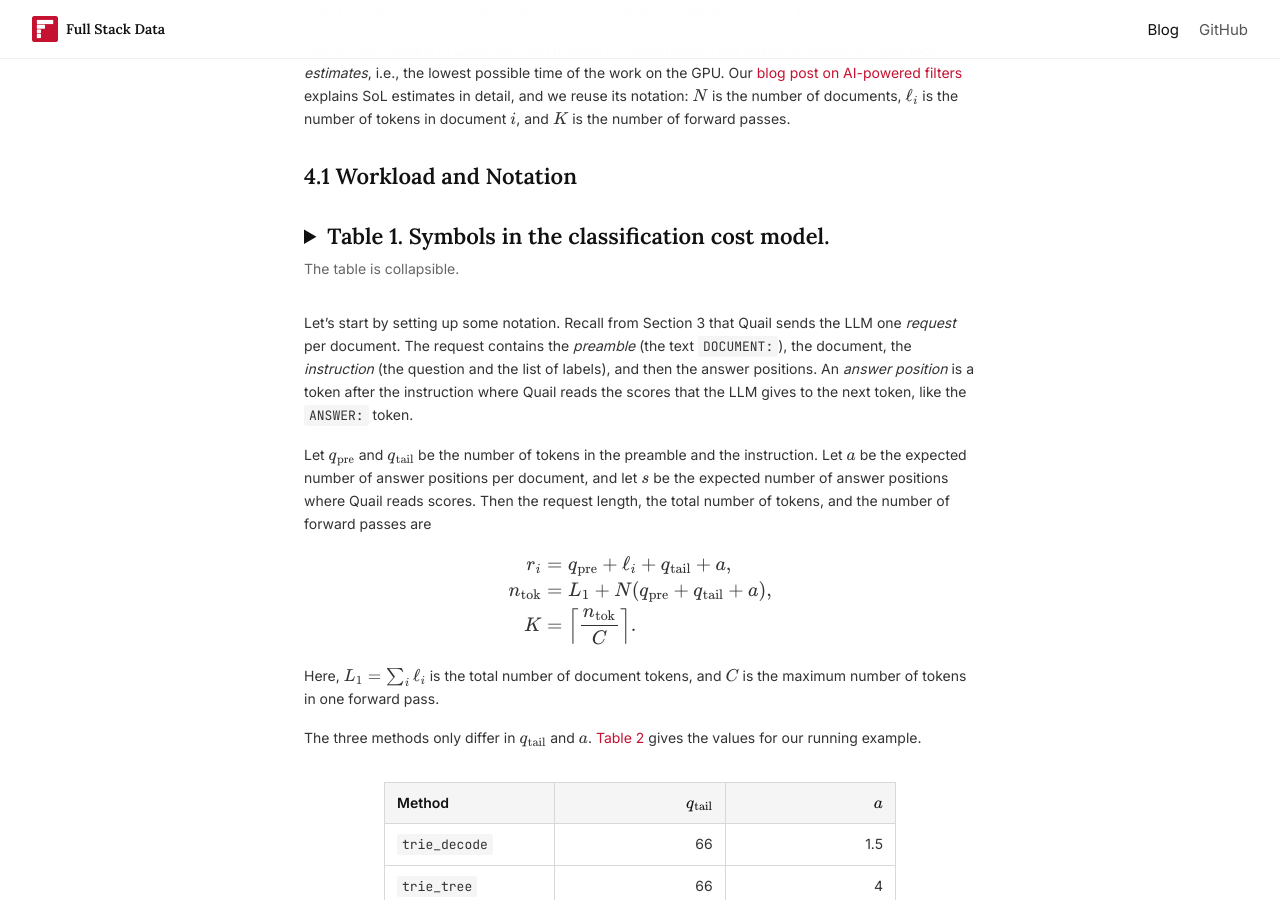
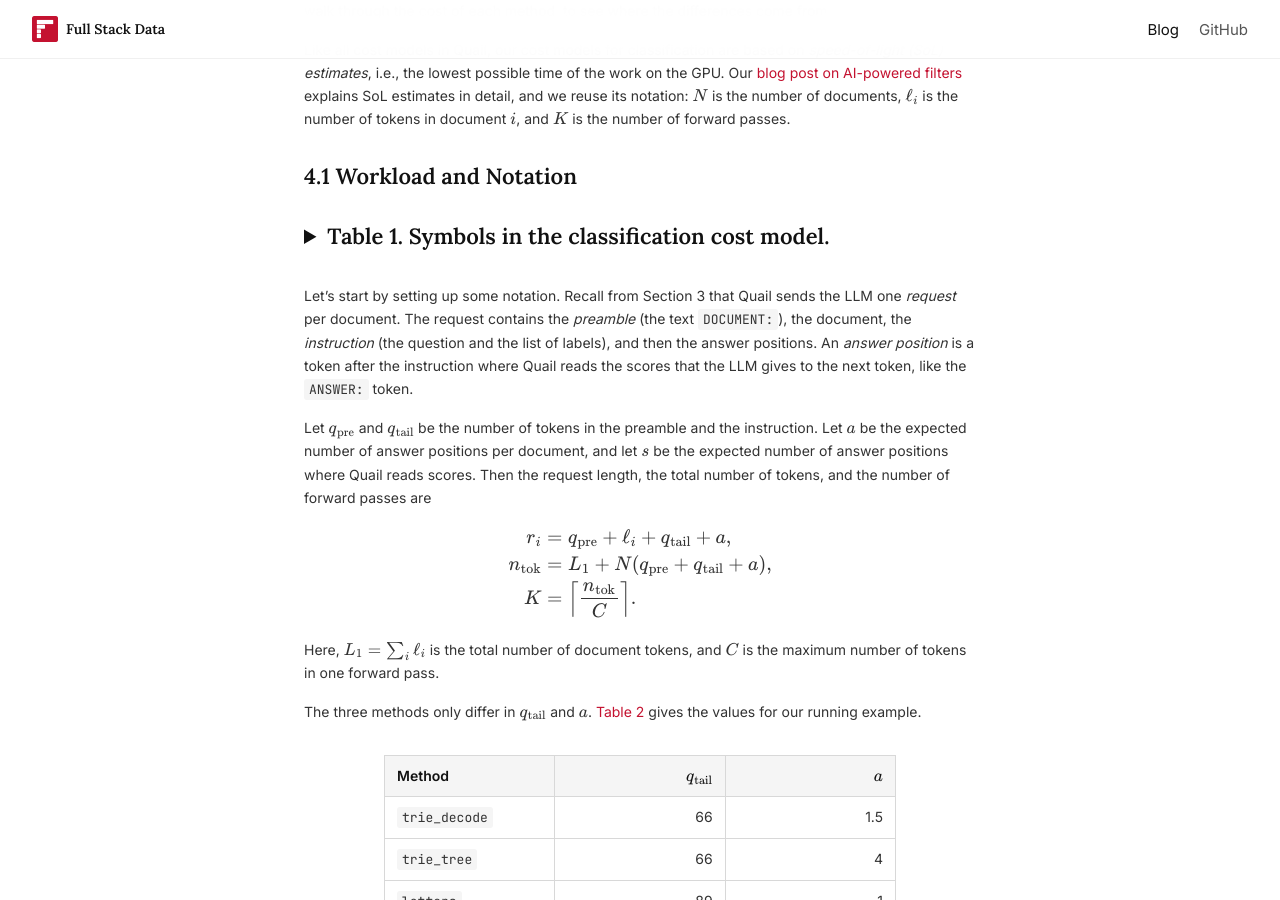
Before and after one commit to fsdatalab/fsdatalab.github.io, a Jekyll site: the page built from _posts/2026-10-09-ai-classification.md, in a window 1280 px wide and 900 px high, scrolled down 8438 px. Built offline with Jekyll 4.4.1, drawn with Linux system fonts in a browser that asks for light colours.

Commit message:
Remove the collapsible note from Table 1
Co-Authored-By: Claude Opus 5.5 <noreply@anthropic.com>
Claude-Session: https://claude.ai/code/session_01MoNT2oswuno5R7xGoXoh2n

```diff
--- a/_posts/2026-10-09-ai-classification.md
+++ b/_posts/2026-10-09-ai-classification.md
@@ -222,7 +222,7 @@ Like all cost models in Quail, our cost models for classification are based on *
 ## 4.1 Workload and Notation
 
 <details class="collapsible-section" markdown="1">
-<summary id="table-1">Table 1. Symbols in the classification cost model.<span class="collapsible-note">The table is collapsible.</span></summary>
+<summary id="table-1">Table 1. Symbols in the classification cost model.</summary>
 
 <div class="table-wrap" markdown="1">
 
```
